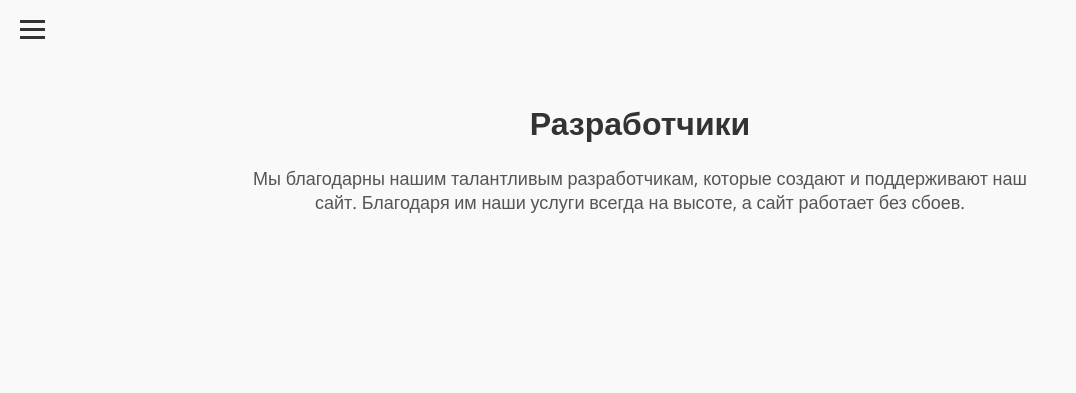
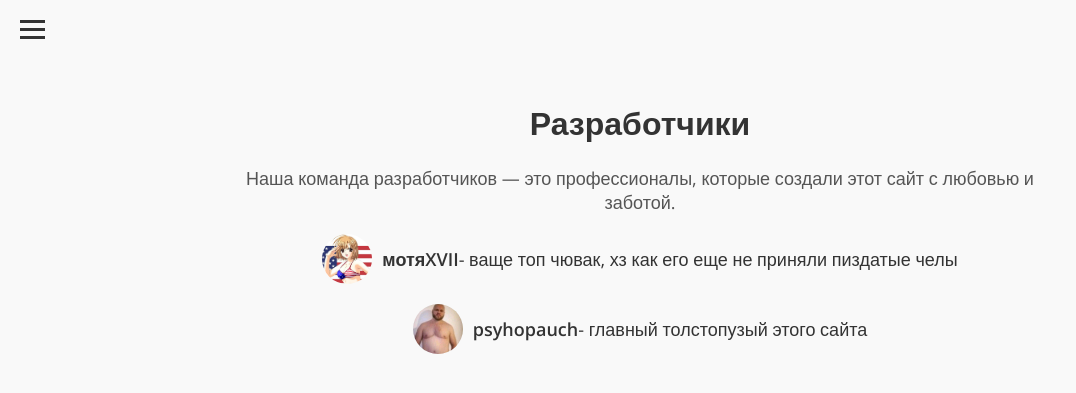
Before and after one commit to mot9lXVII/escortmargo, a Flask app: page /developers in a window 1280 px wide. Shown: the top 393 px of the page, without its empty margins (0-1076 px from the left). Run offline with Flask 3, Linux system fonts and the light colour scheme.

Commit message:
Update developers.html

```diff
--- a/templates/developers.html
+++ b/templates/developers.html
@@ -30,7 +30,6 @@
             <li><a href="/contacts">Контакты</a></li>
             <li><a href="/developers" class="active">Разработчики</a></li>
             <li><a href="/settings">Настройки</a></li>
-            <li><a href="/reviews">Отзывы</a></li> <!-- Добавленная вкладка -->
         </ul>
     </nav>
 
@@ -38,9 +37,18 @@
     <div class="content">
         <h1>Разработчики</h1>
         <p class="subtitle">
-            Мы благодарны нашим талантливым разработчикам, которые создают и поддерживают наш сайт.
-            Благодаря им наши услуги всегда на высоте, а сайт работает без сбоев.
+            Наша команда разработчиков — это профессионалы, которые создали этот сайт с любовью и заботой.
         </p>
+        <ul class="developers-list">
+            <li>
+                <img src="{{ url_for('static', filename='images/photo6.jpg') }}" alt="мотяXVII" class="developer-photo">
+                <strong>мотяXVII</strong> - ваще топ чювак, хз как его еще не приняли пиздатые челы
+            </li>
+            <li>
+                <img src="{{ url_for('static', filename='images/photo7.jpg') }}" alt="psyhopauch" class="developer-photo">
+                <strong>psyhopauch</strong> - главный толстопузый этого сайта
+            </li>
+        </ul>
     </div>
 
     <!-- Подключение JavaScript -->
```
